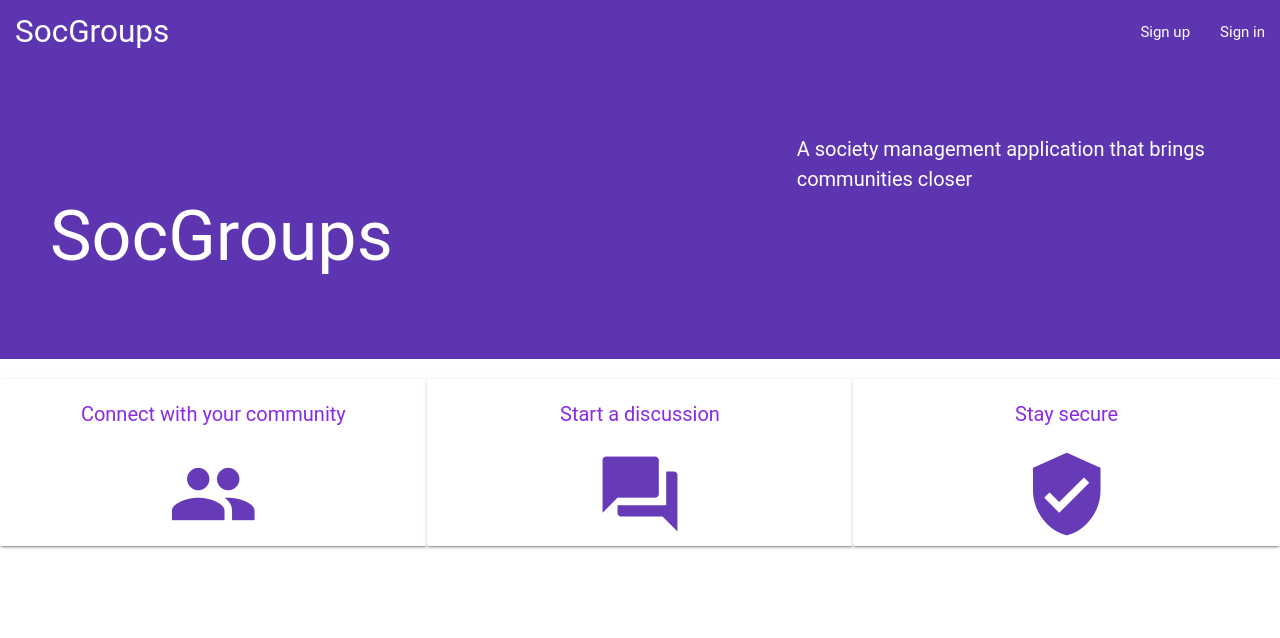
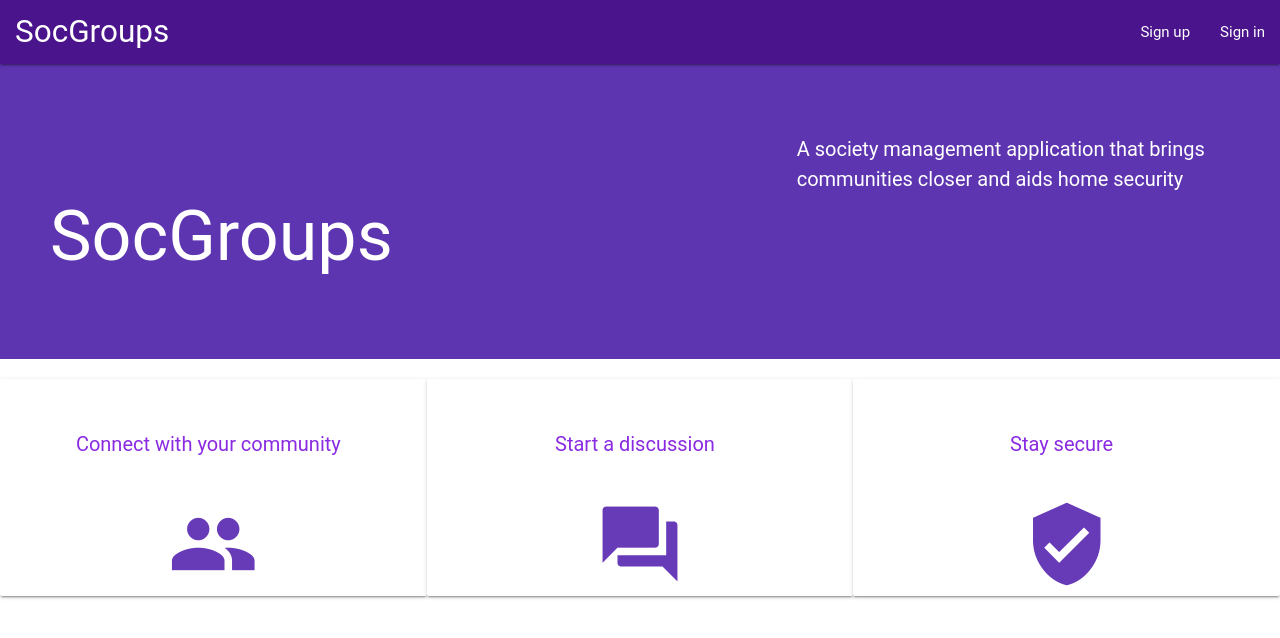
Before and after one commit to RusherRG/SocGroups, a PHP site: page /templates/index.html in a window 1280 px wide. Shown: the top 638 px of the page. Run offline with PHP 8.4, Linux system fonts and the light colour scheme; some libraries are stand-ins or nearby versions; some web fonts are replaced.

Commit message:
Added depth to navbar

```diff
--- a/static/styles/index.css
+++ b/static/styles/index.css
@@ -1,6 +1,7 @@
 p.promotext{
     font-size: 20px;
     color: blueviolet;
+    padding: 30px 30px 20px 20px;
 }
 
 .promocard{
--- a/templates/index.html
+++ b/templates/index.html
@@ -14,7 +14,7 @@
 
 <body>
     <nav>
-        <div class="deep-purple darken-1 nav-wrapper" style="padding: 0px 0px 15px 15px;">
+        <div class="purple darken-4 nav-wrapper z-depth-1" style="padding: 0px 0px 15px 15px;">
             <a href="index.html" class="brand-logo">SocGroups</a>
             <ul id="nav-mobile" class="right hide-on-med-and-down">
                 <li><a href="register.html">Sign up</a></li>
@@ -24,14 +24,16 @@
         </div>
     </nav>
     <main>
-    <!-- <div> -->
+        <!-- <div> -->
         <div class="row deep-purple darken-1">
-            <p style="padding: 50px 50px 50px 50px; font-size: 70px; color: white;" class="row left col s5">SocGroups</p>
+            <p style="padding: 50px 50px 50px 50px; font-size: 70px; color: white;" class="row left col s5">SocGroups
+            </p>
             <p class="row col s2"></p>
-            <p style="padding: 50px 50px 50px 50px; font-size: 20px; color: white;" class="row right col s5">A society management application that brings communities closer</p>
+            <p style="padding: 50px 50px 50px 50px; font-size: 20px; color: white;" class="row right col s5">A society
+                management application that brings communities closer and aids home security</p>
         </div>
-    <!-- </div> -->
-    <!-- <div class="container"> -->
+        <!-- </div> -->
+        <!-- <div class="container"> -->
 
         <div class="row">
             <center>
@@ -52,8 +54,8 @@
                 </div>
             </center>
         </div>
-    <!-- </div> -->
-</main>
+        <!-- </div> -->
+    </main>
 
     <script type="text/javascript" src="https://cdnjs.cloudflare.com/ajax/libs/jquery/2.2.1/jquery.min.js"></script>
     <script type="text/javascript"
--- a/templates/login.html
+++ b/templates/login.html
@@ -13,7 +13,7 @@
 
 <body>
     <nav>
-        <div class="deep-purple darken-1 nav-wrapper" style="padding: 0px 0px 15px 15px;">
+        <div class="deep-purple darken-1 nav-wrapper z-depth-1" style="padding: 0px 0px 15px 15px;">
             <a href="index.html" class="brand-logo">SocGroups</a>
             <ul id="nav-mobile" class="right hide-on-med-and-down">
                 <li><a href="register.html">Sign up</a></li>
--- a/templates/register.html
+++ b/templates/register.html
@@ -13,7 +13,7 @@
 
 <body>
     <nav>
-        <div class="deep-purple darken-1 nav-wrapper" style="padding: 0px 0px 15px 15px;">
+        <div class="deep-purple darken-1 nav-wrapper z-depth-1" style="padding: 0px 0px 15px 15px;">
             <a href="index.html" class="brand-logo">SocGroups</a>
             <ul id="nav-mobile" class="right hide-on-med-and-down">
                 <li><a href="register.html">Sign up</a></li>
```
